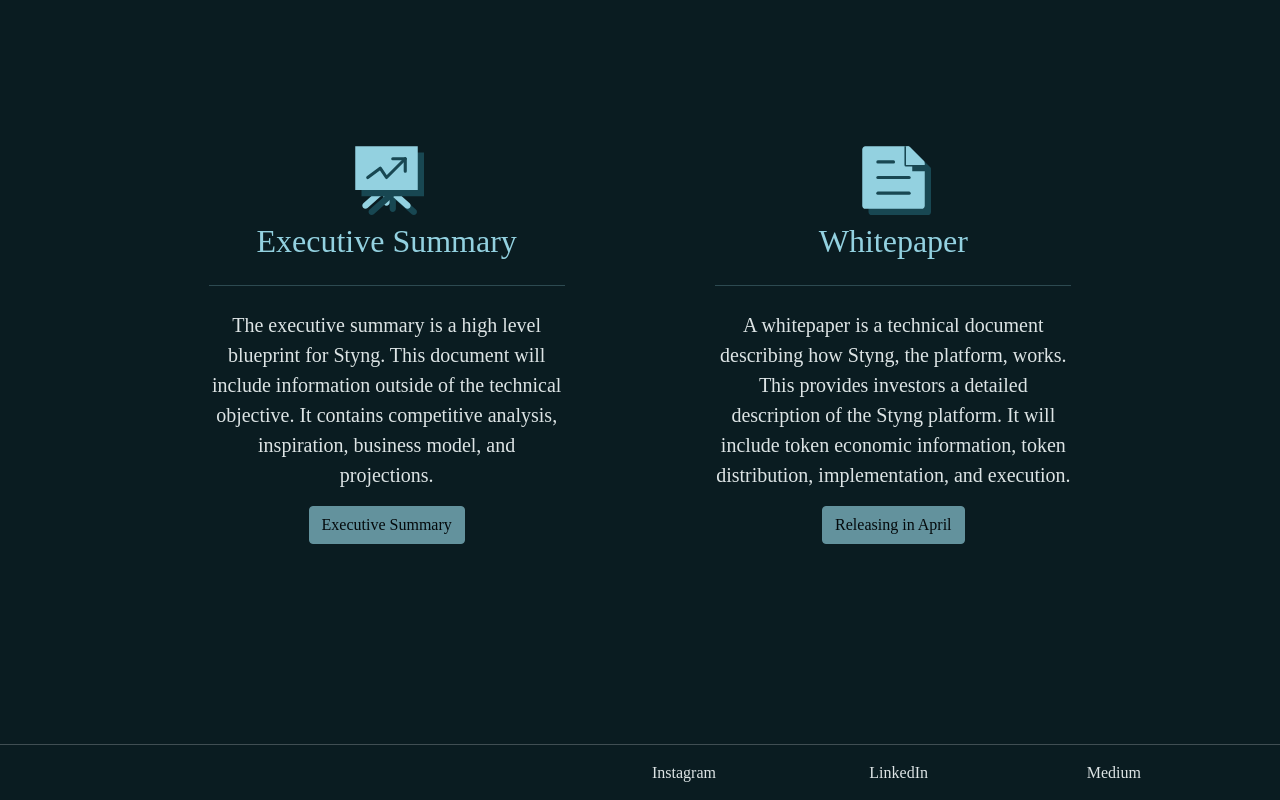
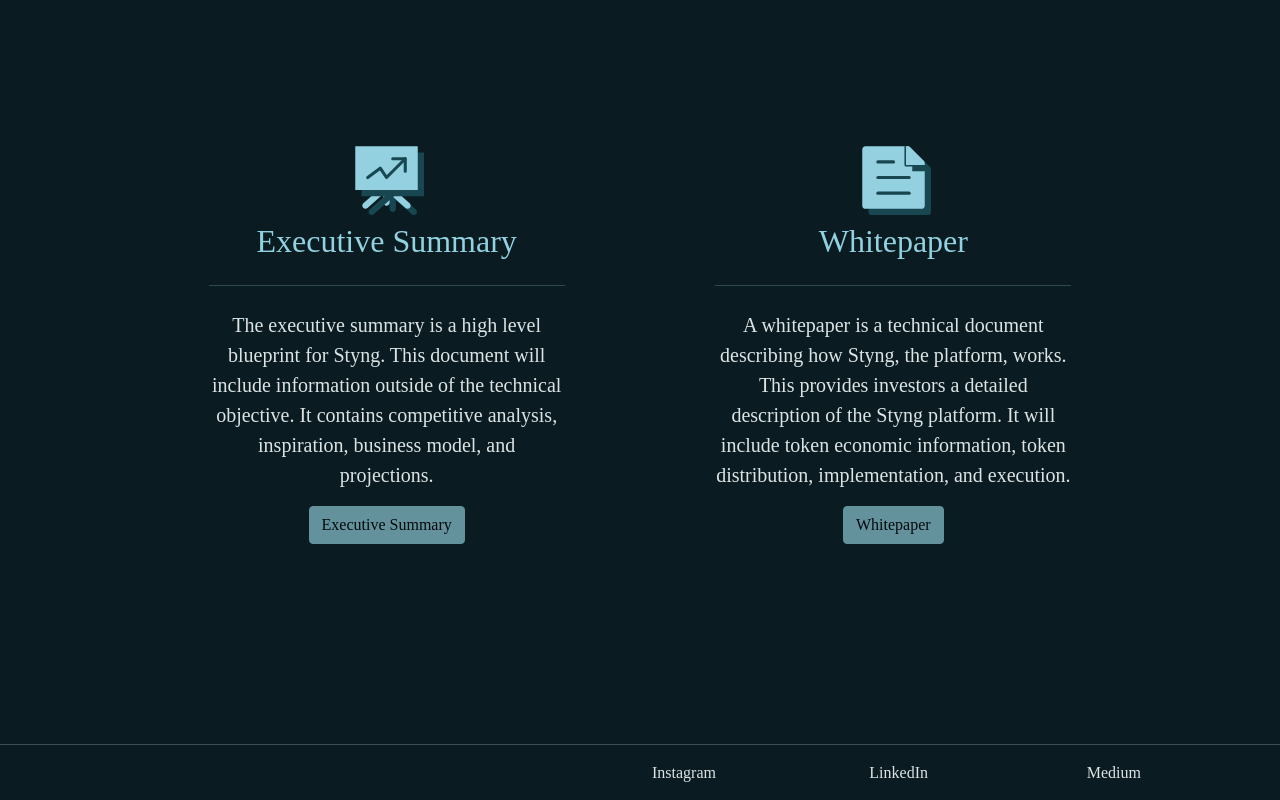
Before and after one commit to StyngSocial/Styng, a Next.js app: page / in a window 1280 px wide. Shown: the part 2271-3071 px from the top of the page. Built offline with nearby package versions, Linux system fonts and the light colour scheme; a web font is replaced by a local one.

Commit message:
Whitepaper

```diff
--- a/pages/index.js
+++ b/pages/index.js
@@ -146,7 +146,7 @@
             </p>
 
             <a className="btn btn-primary btn-md disabled" type="button">
-              Releasing in April
+              Whitepaper
             </a>
           </Col>
         </Row>
```
